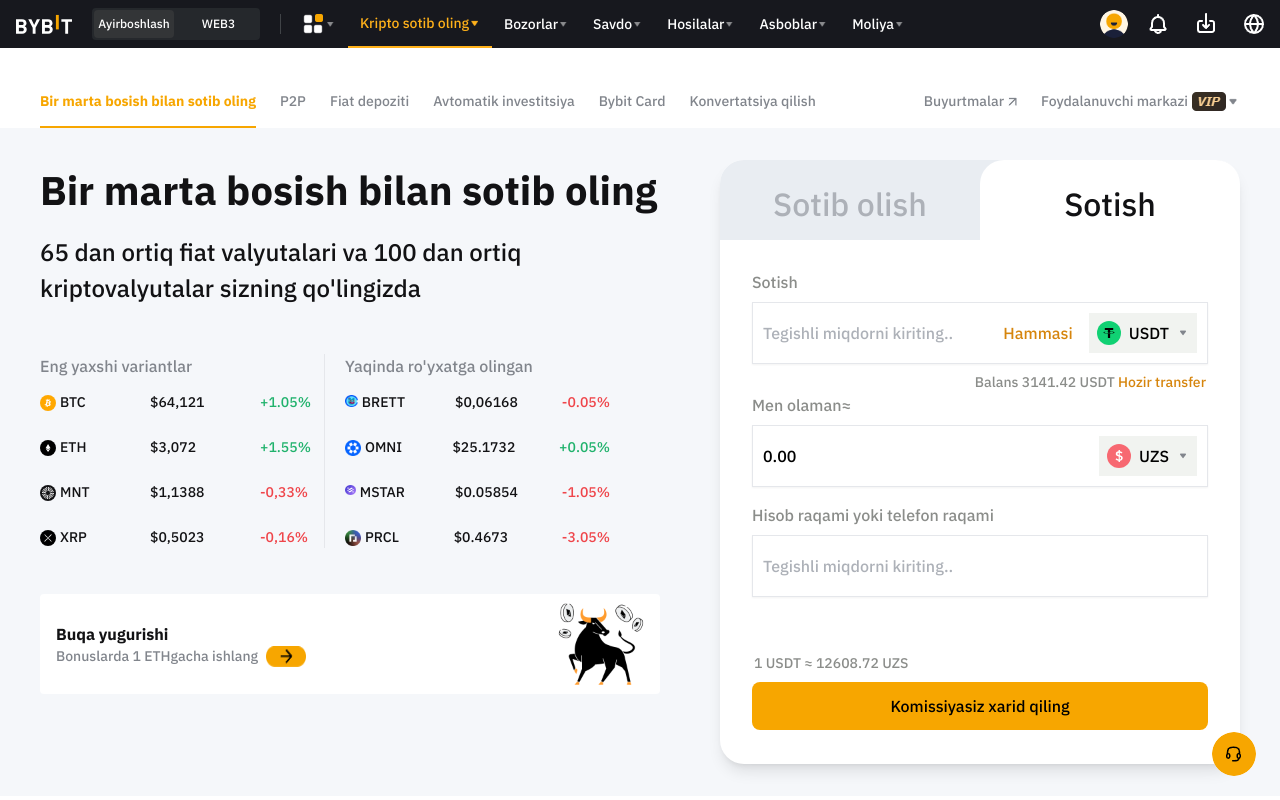
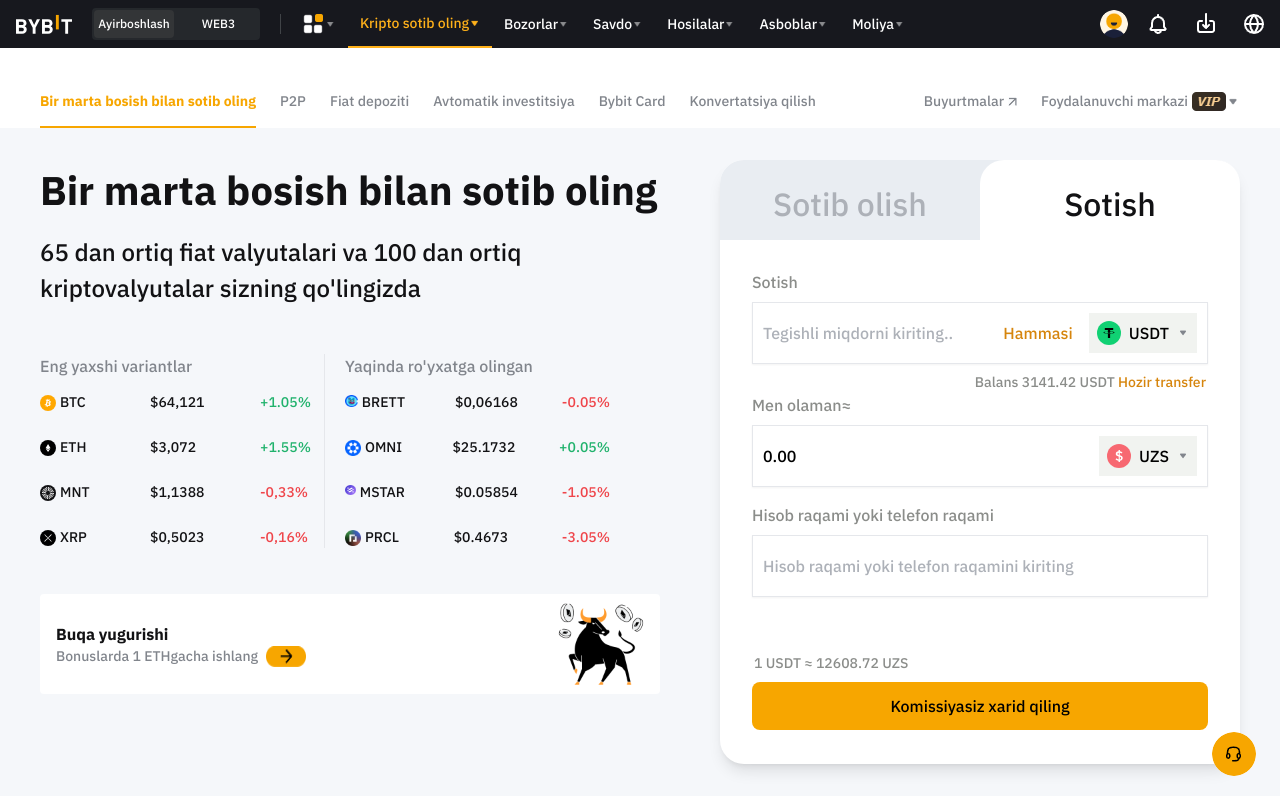
Before and after one commit to MarchukRoma/bybit, a React (Vite) app: page / in a window 1280 px wide. Built offline with nearby package versions, Linux system fonts and the light colour scheme.

Commit message:
added animation

```diff
--- a/src/components/Main/Form.jsx
+++ b/src/components/Main/Form.jsx
@@ -2,21 +2,40 @@
 
 // eslint-disable-next-line react/prop-types
 const Form = ({ onView }) => {
-  const [placeholderVisibility, setPlaceholderVisibility] = useState({
-    usdtInput: true,
-    walletInput: true,
-  });
+  const [isClicked, setIsClicked] = useState(false);
 
-  const handleFocus = (inputName) => {
-    // Затримка на 500 мс перед приховуванням плейсхолдера
+  // Обробник події при натисканні на інпут
+  const handleFocus = () => {
     setTimeout(() => {
-      setPlaceholderVisibility((prevState) => ({
-        ...prevState,
-        [inputName]: false,
-      }));
+      setIsClicked(true);
       mxnInput.current.value = "";
-    }, 500);
+    }, 500); // Затримка у 500 мс
   };
+
+  const [isClicked2, setIsClicked2] = useState(false);
+
+  // Обробник події при натисканні на інпут
+  const handleFocus2 = () => {
+    setTimeout(() => {
+      setIsClicked2(true);
+    }, 500); // Затримка у 500 мс
+  };
+
+  // const [placeholderVisibility, setPlaceholderVisibility] = useState({
+  //   usdtInput: true,
+  //   walletInput: true,
+  // });
+
+  // const handleFocus = (inputName) => {
+  //   // Затримка на 500 мс перед приховуванням плейсхолдера
+  //   setTimeout(() => {
+  //     setPlaceholderVisibility((prevState) => ({
+  //       ...prevState,
+  //       [inputName]: false,
+  //     }));
+  //     mxnInput.current.value = "";
+  //   }, 500);
+  // };
 
   const [listIsVisible, setListIsVisible] = useState(false);
   const MXN = {
@@ -91,17 +110,13 @@
           <span className="text-[#8b8d8a]">Sotish</span>
           <div className="border-[1px] rouned-lg w-[456px] p-[10px] shadow-sm flex items-center justify-between mt-2">
             <input
-              className="bg-inherit"
-              placeholder={
-                placeholderVisibility.usdtInput
-                  ? "Tegishli miqdorni kiriting.."
-                  : ""
-              }
+              className={`bg-inherit  ${isClicked ? "hidden-placeholder" : ""}`}
+              placeholder={"Tegishli miqdorni kiriting.."}
               type="number"
               ref={usdtInput}
               onChange={inputHandler}
               onFocus={() => {
-                handleFocus("usdtInput");
+                handleFocus();
               }}
             ></input>
 
@@ -185,16 +200,14 @@
           <div className="border-[1px] rouned-lg w-[456px] py-[18px] px-[10px] shadow-sm flex items-center justify-between  mt-2">
             <input
               ref={walletInput}
-              className="bg-inherit w-full"
-              // placeholder="Hisob raqami yoki telefon raqamini kiriting"
-              placeholder={
-                placeholderVisibility.walletInput
-                  ? "Tegishli miqdorni kiriting.."
-                  : ""
-              }
+              className={`bg-inherit w-full ${
+                isClicked2 ? "hidden-placeholder" : ""
+              }`}
+              placeholder="Hisob raqami yoki telefon raqamini kiriting"
+              // placeholder="Tegishli miqdorni kiriting.."
               type="number"
               maxLength="8"
-              onFocus={() => handleFocus("walletInput")}
+              onFocus={() => handleFocus2()}
             ></input>
             {/* <input
               className="bg-inherit"
--- a/src/index.css
+++ b/src/index.css
@@ -69,6 +69,14 @@
   color: #adb1b8;
 }
 
-input {
+/* input {
   caret-color: transparent;
 }
+*/
+
+.hidden-placeholder::placeholder {
+  color: transparent;
+}
+.hidden-placeholder {
+  caret-color: transparent;
+}
```
